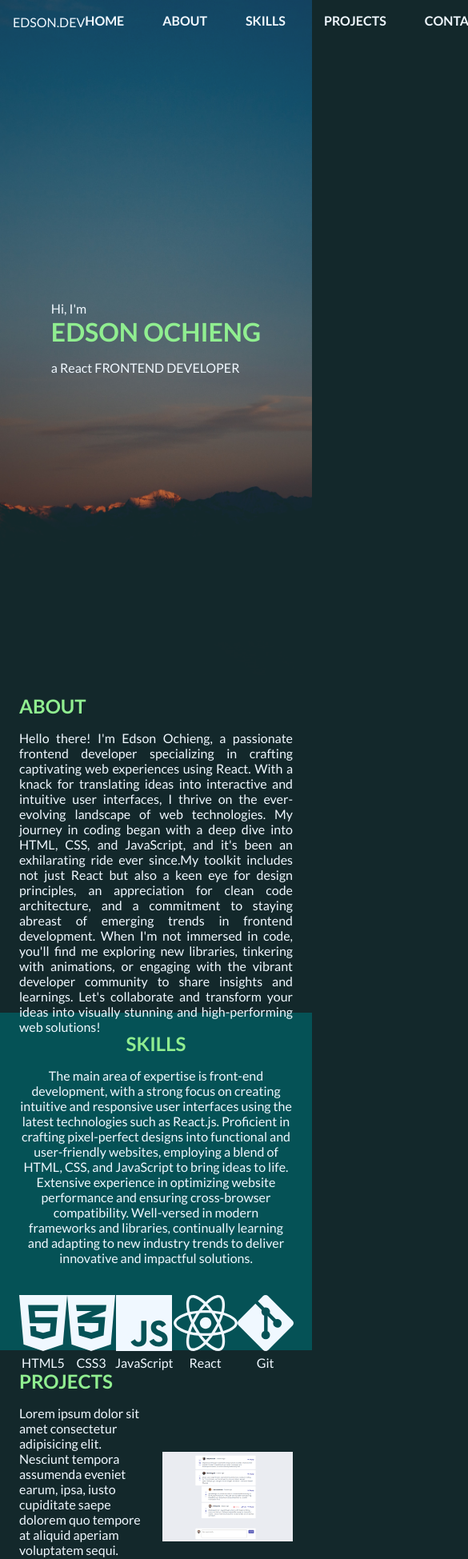
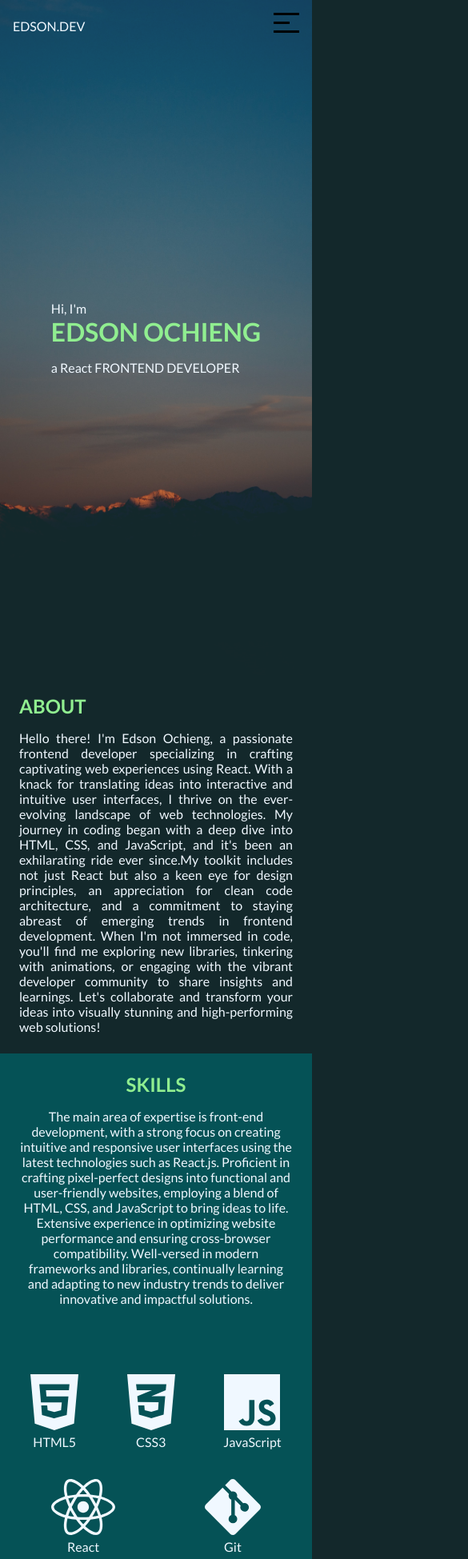
Before and after one commit to XO-Edson/React-portfolio, a React (Create React App) app: page / in a window 390 px wide. Shown: the top 1949 px of the page at 80% size, 585 px wide, since content can reach past the window. Built offline with nearby package versions, Linux system fonts and the light colour scheme.

Commit message:
smaller screens

```diff
--- a/src/App.js
+++ b/src/App.js
@@ -9,10 +9,11 @@ import { Projects } from "./Projects";
 
 function App() {
   const [data, setData] = useState({ name: "", email: "", message: "" });
+  const [active, setActive] = useState(false);
 
   return (
     <div className="App">
-      <Navabar />
+      <Navabar active={active} setActive={setActive} />
       <HeroSection />
       <About />
       <Skills />
--- a/src/Navabar.js
+++ b/src/Navabar.js
@@ -1,11 +1,19 @@
-import React from "react";
+import React, { useState } from "react";
 
-export const Navabar = () => {
+export const Navabar = ({ active, setActive }) => {
+  const toggleHamburger = () => {
+    setActive((prevState) => !prevState);
+  };
+
   return (
     <header>
       <div className="logo">
         <p>EDSON.DEV</p>
       </div>
+      <div
+        className="menu-bg"
+        style={{ visibility: active ? "visible" : "hidden" }}
+      >
         <ul>
           <li>
             <a href="#home">HOME</a>
@@ -24,6 +32,15 @@ export const Navabar = () => {
             <a href="#contact">CONTACT</a>
           </li>
         </ul>
+      </div>
+      <div
+        className={`hamburger ${active ? "active" : "hamburger"}`}
+        onClick={toggleHamburger}
+      >
+        <div className="bar"></div>
+        <div className="bar mid"></div>
+        <div className="bar"></div>
+      </div>
     </header>
   );
 };
--- a/src/Projects.js
+++ b/src/Projects.js
@@ -6,6 +6,7 @@ export const Projects = () => {
     <section className="projects">
       <h1>PROJECTS</h1>
       <div className="project-container" id="projects">
+        <h2>PROJECT ONE</h2>
         <div className="project">
           <p>
             Lorem ipsum dolor sit amet consectetur adipisicing elit. Nesciunt
@@ -17,8 +18,9 @@ export const Projects = () => {
             <img src={project1} alt="" />
           </div>
         </div>
+        <h2>PROJECT TWO</h2>
         <div className="project">
-          <div className="project-preview-img">
+          <div className="project-preview-img alt">
             <img src={project1} alt="" />
           </div>
           <p>
@@ -28,6 +30,7 @@ export const Projects = () => {
             molestiae neque rerum?
           </p>
         </div>
+        <h2>PROJECT THREE</h2>
         <div className="project">
           <p>
             Lorem ipsum dolor sit amet consectetur adipisicing elit. Nesciunt
--- a/src/index.css
+++ b/src/index.css
@@ -47,6 +47,10 @@ section {
   max-width: 1000px;
   margin: auto;
   padding: 1.5rem;
+}
+
+.hamburger {
+  display: none;
 }
 
 /* NAVBAR */
@@ -125,7 +129,7 @@ h1 {
 /* ABOUT */
 .about {
   text-align: justify;
-  height: 50vh;
+  min-height: 50vh;
 }
 
 /* SKILLS */
@@ -137,7 +141,7 @@ h1 {
 
 .skills {
   text-align: center;
-  height: 50vh;
+  min-height: 50vh;
 }
 
 .skills p {
@@ -151,6 +155,8 @@ h1 {
 .languages {
   display: flex;
   justify-content: space-around;
+  column-gap: 2rem;
+  margin-top: 5rem;
 }
 
 /* PROJECTS */
@@ -251,5 +257,82 @@ footer .icon {
   color: #3b8ea5;
 }
 
-@media screen and (max-width: 450px) {
+@media screen and (max-width: 550px) {
+  /* HEADER */
+  .no-scroll {
+    overflow: hidden;
+  }
+
+  header {
+    justify-content: space-between;
+  }
+
+  .menu-bg {
+    position: absolute;
+    background-color: hsla(0, 0%, 100%, 0.5);
+    top: 0;
+    left: 0;
+    height: 100vh;
+    width: 100%;
+    display: grid;
+    place-content: center;
+  }
+
+  ul {
+    flex-direction: column;
+  }
+
+  /* HAMBURGER MENU */
+
+  .hamburger {
+    display: block;
+    z-index: 1;
+  }
+
+  .bar {
+    width: 2rem;
+    height: 3px;
+    background-color: black;
+    margin-bottom: 0.5rem;
+  }
+
+  .bar.mid {
+    width: 1.25rem;
+  }
+
+  .hamburger.active .bar.mid {
+    display: none;
+  }
+
+  .hamburger.active .bar:first-child {
+    transform: rotate(-45deg) translateY(12px) translateX(-6px);
+  }
+
+  .hamburger.active .bar:last-child {
+    transform: rotate(45deg) translateY(-12px) translateX(-6px);
+  }
+
+  /* SKILLS */
+  .languages {
+    flex-wrap: wrap;
+  }
+
+  /* PROJECCTS */
+  .project {
+    grid-template-columns: 1fr;
+    grid-template-rows: auto;
+  }
+
+  .project .alt {
+    grid-row: 2/3;
+  }
+
+  /* CONTACT */
+  .form-container {
+    flex-direction: column;
+  }
+
+  form {
+    width: 100%;
+  }
 }
```
Lines whose indentation alone changed are shown as unchanged.
